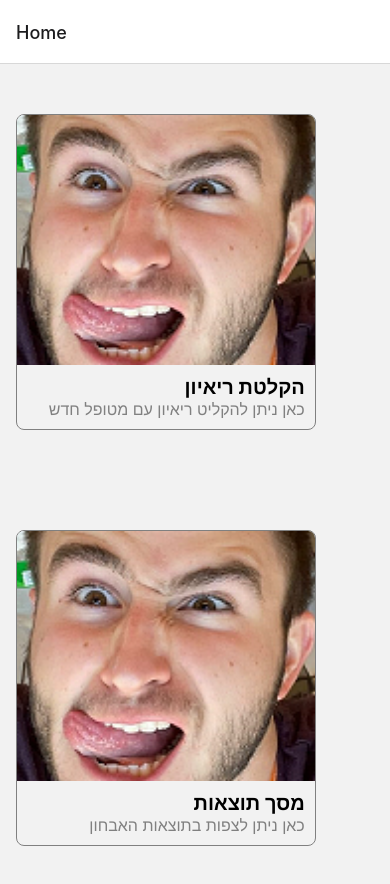
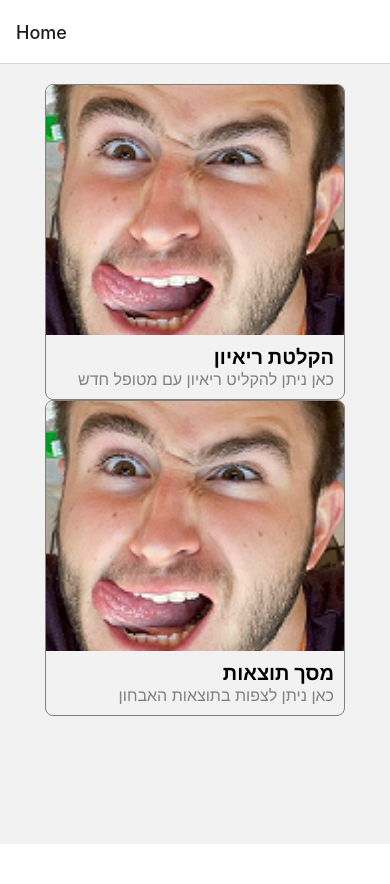
Before and after one commit to emorec-project/mddrec-app, a React Native app in the folder frontend-react-native/: screen /CardsGrid in a window 390 px wide. Shown: the top 884 px of the page. After the commit the page ends 844 px from the top, so only its background shows below. Built offline with nearby package versions, Linux system fonts and the light colour scheme.

Commit message:
fix: temp home page without work scroll view

```diff
--- a/frontend-react-native/components/AppCard.js
+++ b/frontend-react-native/components/AppCard.js
@@ -30,12 +30,12 @@ const AppCard = (props) => {
 const styles = {
     root: {
     //   marginTop: 150,
-      width: '100%',
-      maxWidth: '85%',
-      height: '75%',
+    //  width: '100%',
+    //  maxWidth: '85%',
+    //  height: '75%',
     //   margin: 'auto',
-    //   justifyContent: 'center',
-      alignItems: 'center',
+       justifyContent: 'center',
+     alignItems: 'center',
     //   textAlign: 'center',
     },
     card: {
--- a/frontend-react-native/components/CardsGrid.js
+++ b/frontend-react-native/components/CardsGrid.js
@@ -1,5 +1,5 @@
 import React from 'react';
-import { StyleSheet, View, FlatList } from 'react-native';
+import {Text, StyleSheet, View, SectionList, SafeAreaView, FlatList } from 'react-native';
 import AppCard from './AppCard';
 
 const cardProps = [
@@ -19,29 +19,60 @@ const cardProps = [
 
 
 export default function CardsGrid() {
+    // return (
+    //   <FlatList
+    //     data={cardProps}
+    //     keyExtractor={(item, index) => index.toString()}
+    //     renderItem={({ item, index }) => (
+    //       <View key={index} style={styles.cardContainer}>
+    //         <AppCard cardProps={item} />
+    //       </View>
+    //     )}
+    //     contentContainerStyle={styles.container}
+    //     ItemSeparatorComponent={() => (
+    //       <View style={styles.separator} />
+    //     )}
+    //   />
+    // );
+    const sections = [
+        { title: 'Section 1', data: cardProps },
+        // You can add more sections if needed
+      ];
+
     return (
-      <FlatList
-        data={cardProps}
-        keyExtractor={(item, index) => index.toString()}
-        renderItem={({ item, index }) => (
-          <View key={index} style={styles.cardContainer}>
-            <AppCard cardProps={item} />
+        <SafeAreaView style={styles.safeArea}>
+          <View style={styles.container}>
+            <SectionList
+                sections={sections}
+                keyExtractor={(item, index) => index.toString()}
+                // renderItem={({ item }) => (
+                // <View style={styles.cardContainer}>
+                //     <AppCard cardProps={item} />
+                // </View>
+                // )}
+                renderItem={({ item }) => (
+                    <AppCard cardProps={item} />
+                )}
+                ItemSeparatorComponent={() => <View style={styles.separator} />}
+                contentContainerStyle={styles.container}
+            />
           </View>
-        )}
-        contentContainerStyle={styles.container}
-        ItemSeparatorComponent={() => (
-          <View style={styles.separator} />
-        )}
-      />
-    );
+        </SafeAreaView>
+      );
   }
 
   const styles = StyleSheet.create({
+    safeArea: {
+        flex: 1
+      },
     container: {
-      flexGrow: 1,
-      //justifyContent: 'center',
+    // justifyContent: 'center',
+    flexGrow: 1,
+    flex: 1,
+    marginVertical:10
     },
     cardContainer: {
+      flexGrow: 1,
       marginVertical: 50, // Adjust vertical margin
     },
     separator: {
```
